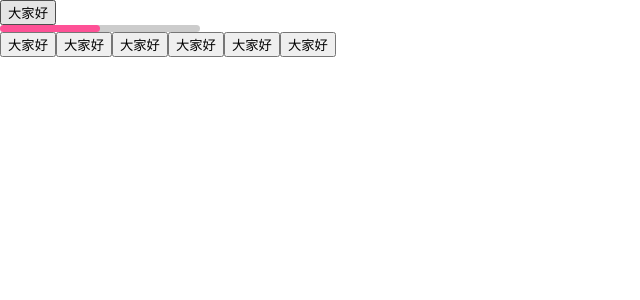
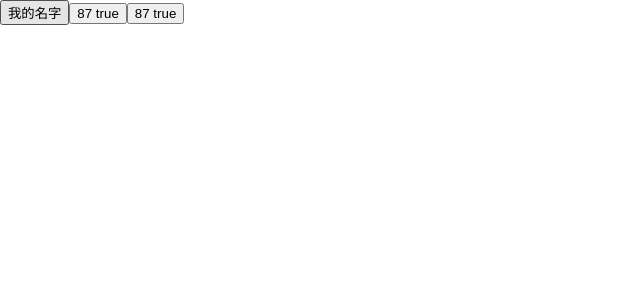
Before and after one commit to JayLiuZymber/muiHelloWorld, a React (Create React App) app: page / in a window 1280 px wide. Shown: the top 300 px of the page, without its empty margins (0-640 px from the left). Built offline with nearby package versions, Linux system fonts and the light colour scheme.

Commit message:
+ 8 用props綁定資料

```diff
--- a/src/App.js
+++ b/src/App.js
@@ -1,8 +1,9 @@
 import React from 'react';
 
-function App(){
+function App(props){ // 在函式參數中加入props
   return(
-    <button>大家好</button>
+    <button> {props.name} </button>
+    /*修改button標籤中間的內容，注意這裡要使用JSX的{}才能使用js資料*/
   );
 }
 export default App; //輸出App函式
--- a/src/index.js
+++ b/src/index.js
@@ -1,6 +1,6 @@
 /*
-【React.js入門 - 07】 function component - iT 邦幫忙::一起幫忙解決難題，拯救 IT 人的一天
-https://ithelp.ithome.com.tw/articles/10217021
+【React.js入門 - 08】 用props綁定資料 - iT 邦幫忙::一起幫忙解決難題，拯救 IT 人的一天
+https://ithelp.ithome.com.tw/articles/10217533
  */
 import React from 'react';
 import ReactDOM from 'react-dom/client';
@@ -8,47 +8,31 @@ import './index.css';
 import App from './App';
 import reportWebVitals from './reportWebVitals';
 
-/* 加入下面這一段 */
-function App2(){
+function App2(props){
   return(
-    <button>大家好</button>
+    <button> {props.number +' '+ props.getData} </button>
   );
 }
-/* 加入上面這一段 */
-// 元素名稱第一個字母必須要是大寫、和函式(或class)名稱相同
-function app3(){
+function App3(props){
   return(
-    <button>大家好3</button>
+    <button> {`${props.number} ${props.getData}`} </button>
+  );
+}
+// props不能被元件自己更改(read-only)
+function App4(props){
+  return(
+    <button> {this.props.number=88} </button>
   );
 }
 
-function Progress(){
-  const barWidth="50%";
-  return(
-    <div>
-      <div className="progress-back" style={{backgroundColor:"rgba(0,0,0,0.2)",width:"200px",height:"7px",borderRadius:"10px"}}>
-        <div className="progress-bar" style={{backgroundColor:"#fe5196",width:barWidth,height:"100%",borderRadius:"10px"}}></div>
-      </div>
-    </div>
-  );
-}
-/* 加入上面這一段 */
-
 const root = ReactDOM.createRoot(document.getElementById('root'));
 root.render(
-  /* 修改div中的東西，改為<App/> */
+  //在App標籤中加入name屬性
   <div>
-    <App2/>
-    <app3/>
-    <Progress/>
-
-    <App2/>
-    <App2/>
-    <App2/>
-
-    <App/>
-    <App/>
-    <App/>
+    <App name="我的名字"/>
+    <App2 number="87" getData="true"/>
+    <App3 number={87} getData={true}/>
+    {/* <App4 number={87} getData={true}/> */}
   </div>
 );
 
```
